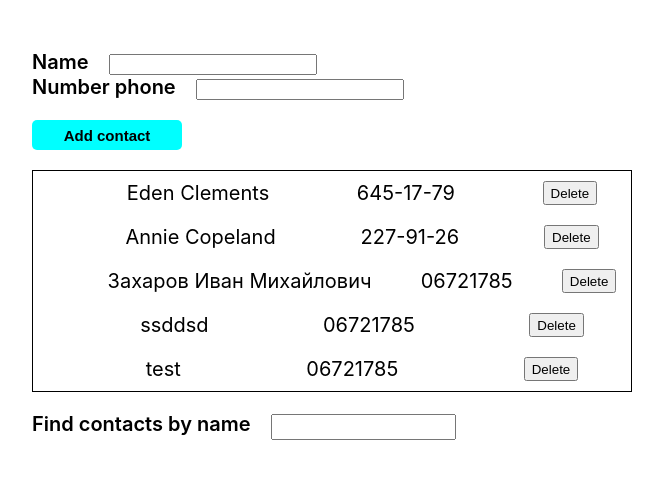
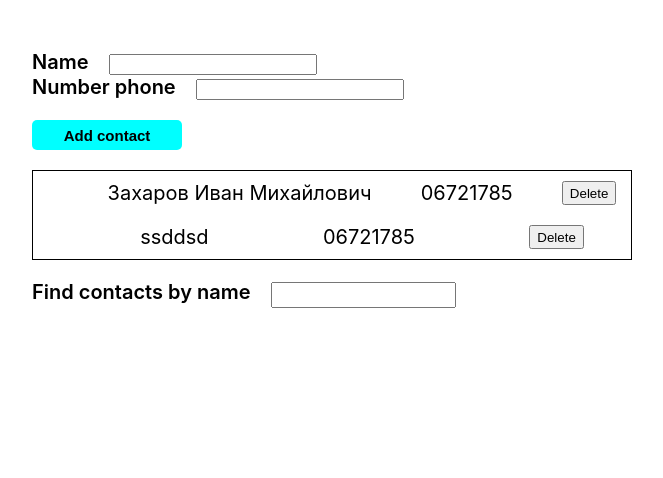
Before and after one commit to Falsher/goit-react-hw-08-phonebook, a React (Create React App) app: page / in a window 1280 px wide. Shown: the top 478 px of the page, without its empty margins (308-971 px from the left). Built offline with nearby package versions, Linux system fonts and the light colour scheme; data requests are answered from the project's data file.

Commit message:
git added endMem

```diff
--- a/db.json
+++ b/db.json
@@ -1,31 +1,14 @@
 {
   "contacts": [
     {
-      "id": "id-3",
-      "name": "Eden Clements",
-      "number": "645-17-79"
-    },
-    {
-      "id": "id-4",
-      "name": "Annie Copeland",
-      "number": "227-91-26"
-    },
-    {
       "name": "Захаров Иван Михайлович",
       "number": "06721785",
-      "completed": false,
-      "id": "G1Z-6Jb"
+      "id": 1
     },
     {
       "name": "ssddsd",
       "number": "06721785",
-      "completed": false,
-      "id": "0XLwNs0"
-    },
-    {
-      "name": "test",
-      "number": "06721785",
-      "id": "6n8Mg1C"
+      "id": 2
     }
   ]
 }
--- a/src/index.js
+++ b/src/index.js
@@ -1,7 +1,7 @@
 import React from 'react';
 import ReactDOM from 'react-dom';
 import { Provider } from 'react-redux';
-// import { PersistGate } from 'redux-persist/integration/react';
+
 import './index.css';
 import App from './App';
 import store from './redux/store';
@@ -10,9 +10,7 @@ import reportWebVitals from './reportWebVitals';
 ReactDOM.render(
   <React.StrictMode>
     <Provider store={store}>
-      {/* <PersistGate loading={null} persistor={store.persistor}> */}
       <App />
-      {/* </PersistGate> */}
     </Provider>
   </React.StrictMode>,
   document.getElementById('root'),
--- a/src/redux/operations.js
+++ b/src/redux/operations.js
@@ -19,10 +19,6 @@ const fetchContacts = () => async dispatch => {
   } catch (error) {
     dispatch(fetchSubmitError(error));
   }
-  // axios
-  //   .get('/contacts')
-  //   .then(({ data }) => dispatch(fetchSubmitSuccess(data)))
-  //   .catch(error => dispatch(fetchSubmitError(error)));
 };
 
 const formSubmit = (name, number) => dispatch => {
--- a/src/redux/selectors.js
+++ b/src/redux/selectors.js
@@ -1,11 +1,14 @@
+import { createSelector } from '@reduxjs/toolkit';
 const getFilter = state => state.contacts.filter;
 const getAllContacts = state => state.contacts.items;
-const getVisibleContacts = state => {
-  const contacts = getAllContacts(state);
-  const filter = getFilter(state);
-  return contacts.filter(contact =>
-    contact.name.toLowerCase().includes(filter.toLowerCase()),
-  );
-};
+
+const getVisibleContacts = createSelector(
+  [getAllContacts, getFilter],
+  (contacts, filter) => {
+    return contacts.filter(contact =>
+      contact.name.toLowerCase().includes(filter.toLowerCase()),
+    );
+  },
+);
 // eslint-disable-next-line import/no-anonymous-default-export
 export default { getFilter, getVisibleContacts };
```
